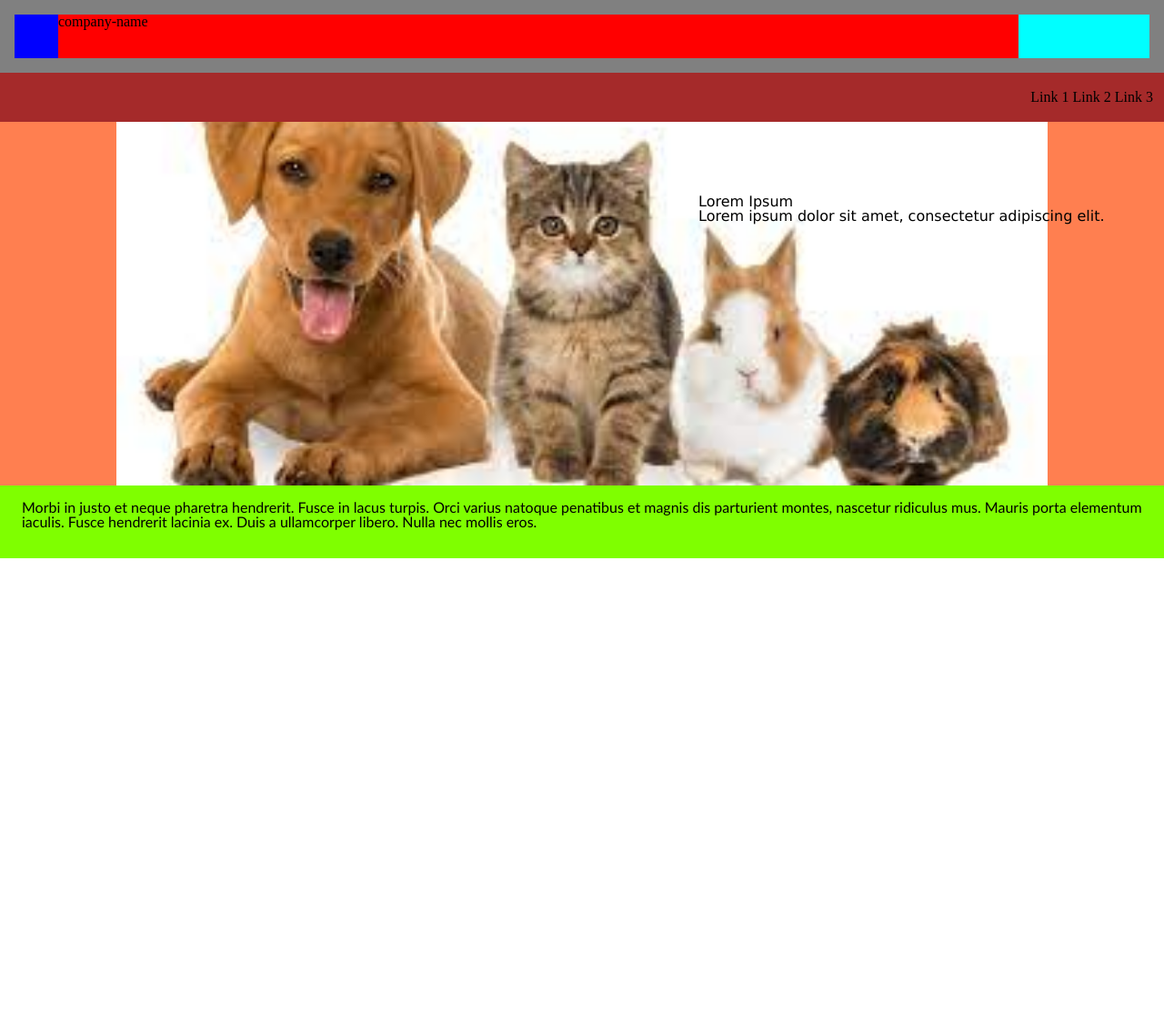
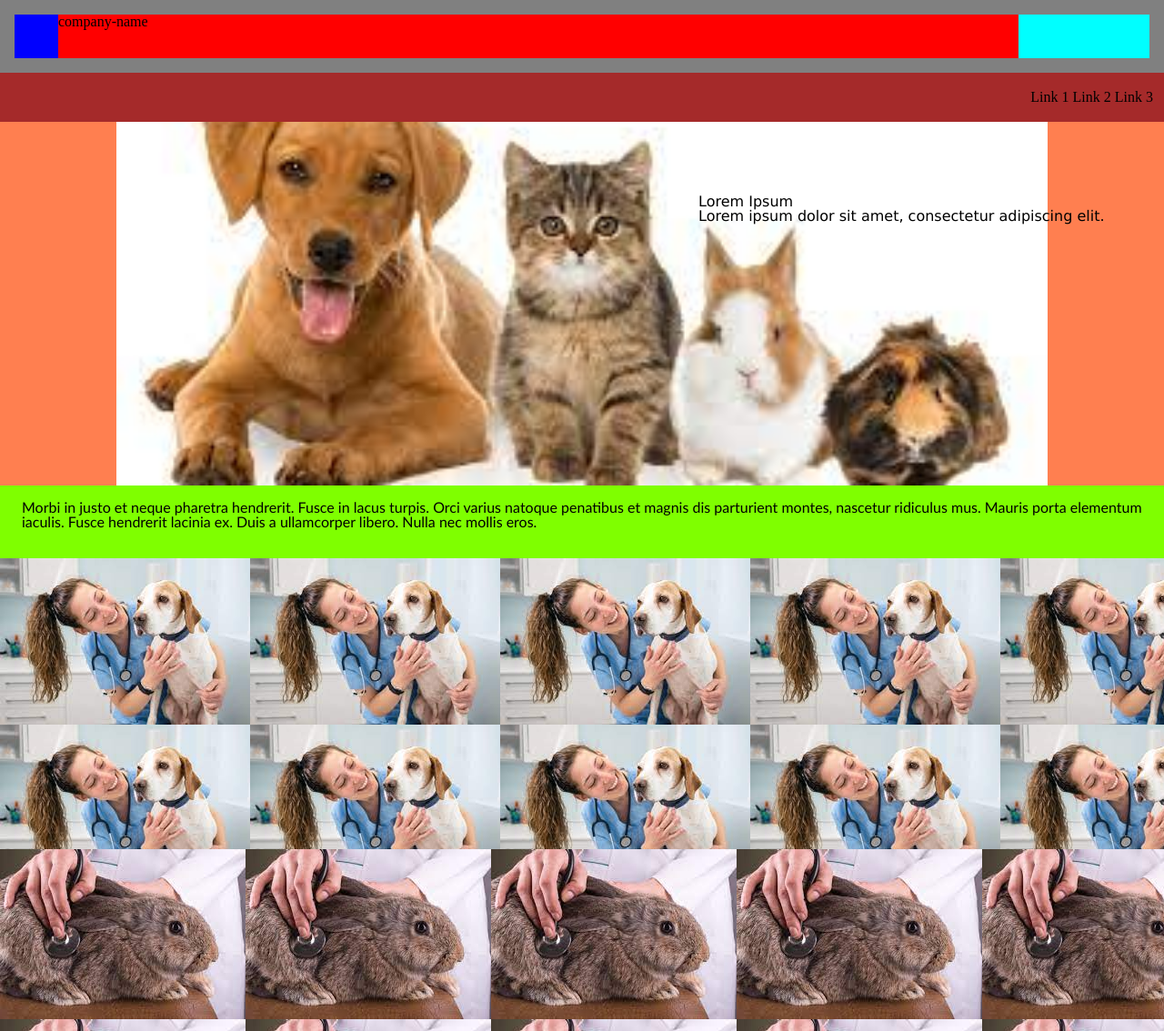
Before and after one commit to ValeSer/Company-home-page, a plain HTML site: page index.html in a window 1280 px wide. Shown: the top 1134 px of the page at 91% size. Before the commit the page ends 800 px from the top, so only its background shows below. Drawn offline with Linux system fonts and the light colour scheme.

Commit message:
add pics of pets and some style

```diff
--- a/css/styles.css
+++ b/css/styles.css
@@ -59,3 +59,23 @@ nav {
     height: 3rem;
     padding: 1rem 1rem 1rem 1.5rem;
 }
+
+.pics-container {
+    background-color: black;
+    height: 20rem;
+}
+
+.pic1 {
+    background-image: url(../vet-dog.jpeg);
+    height: 100%
+}
+
+.pic2 {
+    background-image: url(../vet-rabbit.jpeg);
+    height: 100%
+}
+
+.pic {
+    background-image: url(../vet-cat.jpeg);
+    height: 100%
+}
--- a/index.html
+++ b/index.html
@@ -35,5 +35,16 @@
     <div class="mission-statement">
       Morbi in justo et neque pharetra hendrerit. Fusce in lacus turpis. Orci varius natoque penatibus et magnis dis parturient montes, nascetur ridiculus mus. Mauris porta elementum iaculis. Fusce hendrerit lacinia ex. Duis a ullamcorper libero. Nulla nec mollis eros.
     </div>
+
+    <div class="pics-container">
+      <div class=pic>
+          <div class="pic1"></div>
+          <div class="pic2"></div>
+          <div class="pic3"></div>
+      </div>
+      <div class="pic-description"></div>
+      <div class="pic-description"></div>
+      <div class="pic-description"></div>
+    </div>
   </body>
 </html>
```
Also changed, not shown: vet-cat.jpeg (added), vet-dog.jpeg (added), vet-rabbit.jpeg (added).
